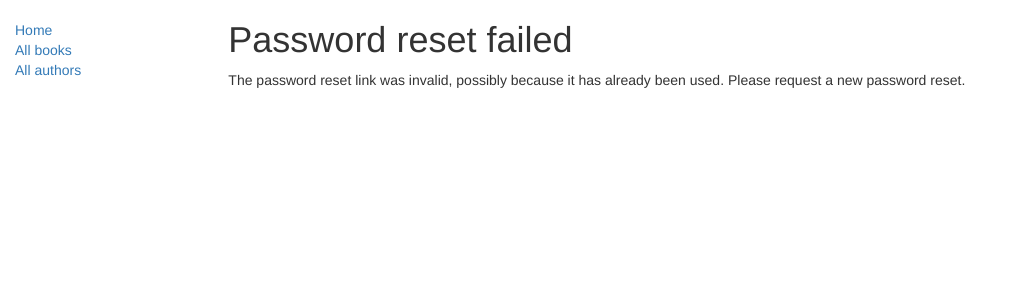
After one commit to LoraStratos/LocalLibrary2, a Django app: template locallibrary/templates/registration/password_reset_confirm.html in a window 1280 px wide. The commit adds this page. Shown: the top 300 px of the page, without its empty margins (0-1013 px from the left). Run offline with Django 4.2, Linux system fonts and the light colour scheme; the template is opened without the code that fills it, so the values that code supplies are empty; some libraries are stand-ins or nearby versions.

Commit message:
добавление страниц сброса пароля

```diff
--- a/locallibrary/locallibrary/settings.py
+++ b/locallibrary/locallibrary/settings.py
@@ -124,3 +124,7 @@ STATIC_URL = 'static/'
 DEFAULT_AUTO_FIELD = 'django.db.models.BigAutoField'
 
 SESSION_SAVE_EVERY_REQUEST = True
+
+LOGIN_REDIRECT_URL = '/'
+
+EMAIL_BACKEND = 'django.core.mail.backends.console.EmailBackend'
--- /dev/null
+++ b/locallibrary/templates/registration/logged_out.html
@@ -0,0 +1,6 @@
+{% extends "base_generic.html" %}
+
+{% block content %}
+  <p style="margin-top:20px">Logged out!</p>
+  <a href="{% url 'login'%}">Click here to login again.</a>
+{% endblock %}
--- a/locallibrary/templates/registration/login.html
+++ b/locallibrary/templates/registration/login.html
@@ -15,7 +15,7 @@
     {% endif %}
   {% endif %}
 
-  <form method="post" action="{% url 'login' %}">
+  <form method="post" action="{% url 'login' %}" style="margin-top:20px">
     {% csrf_token %}
     <table>
       <tr>
--- /dev/null
+++ b/locallibrary/templates/registration/password_reset_complete.html
@@ -0,0 +1,6 @@
+{% extends "base_generic.html" %}
+
+{% block content %}
+  <h1>The password has been changed!</h1>
+  <p><a href="{% url 'login' %}">log in again?</a></p>
+{% endblock %}
--- /dev/null
+++ b/locallibrary/templates/registration/password_reset_confirm.html
@@ -0,0 +1,29 @@
+{% extends "base_generic.html" %}
+
+{% block content %}
+    {% if validlink %}
+        <p style="margin-top:20px">Please enter (and confirm) your new password.</p>
+        <form action="" method="post">
+        {% csrf_token %}
+            <table>
+                <tr>
+                    <td>{{ form.new_password1.errors }}
+                        <label for="id_new_password1">New password:</label></td>
+                    <td>{{ form.new_password1 }}</td>
+                </tr>
+                <tr>
+                    <td>{{ form.new_password2.errors }}
+                        <label for="id_new_password2">Confirm password:</label></td>
+                    <td>{{ form.new_password2 }}</td>
+                </tr>
+                <tr>
+                    <td></td>
+                    <td><input type="submit" value="Change my password"></td>
+                </tr>
+            </table>
+        </form>
+    {% else %}
+        <h1>Password reset failed</h1>
+        <p>The password reset link was invalid, possibly because it has already been used. Please request a new password reset.</p>
+    {% endif %}
+{% endblock %}
--- /dev/null
+++ b/locallibrary/templates/registration/password_reset_done.html
@@ -0,0 +1,5 @@
+{% extends "base_generic.html" %}
+
+{% block content %}
+  <p style="margin-top:20px">We've emailed you instructions for setting your password. If they haven't arrived in a few minutes, check your spam folder.</p>
+{% endblock %}
--- /dev/null
+++ b/locallibrary/templates/registration/password_reset_email.html
@@ -0,0 +1,3 @@
+<p style="margin-top:20px"></p>
+Someone asked for password reset for email {{ email }}. Follow the link below:
+{{ protocol }}://{{ domain }}{% url 'password_reset_confirm' uidb64=uid token=token %}
```
Also changed, not shown: locallibrary/templates/registration/password_reset_form.html (added, +12 -0 lines), locallibrary/catalog/migrations/0002_alter_author_options.py (added), locallibrary/db.sqlite3.
